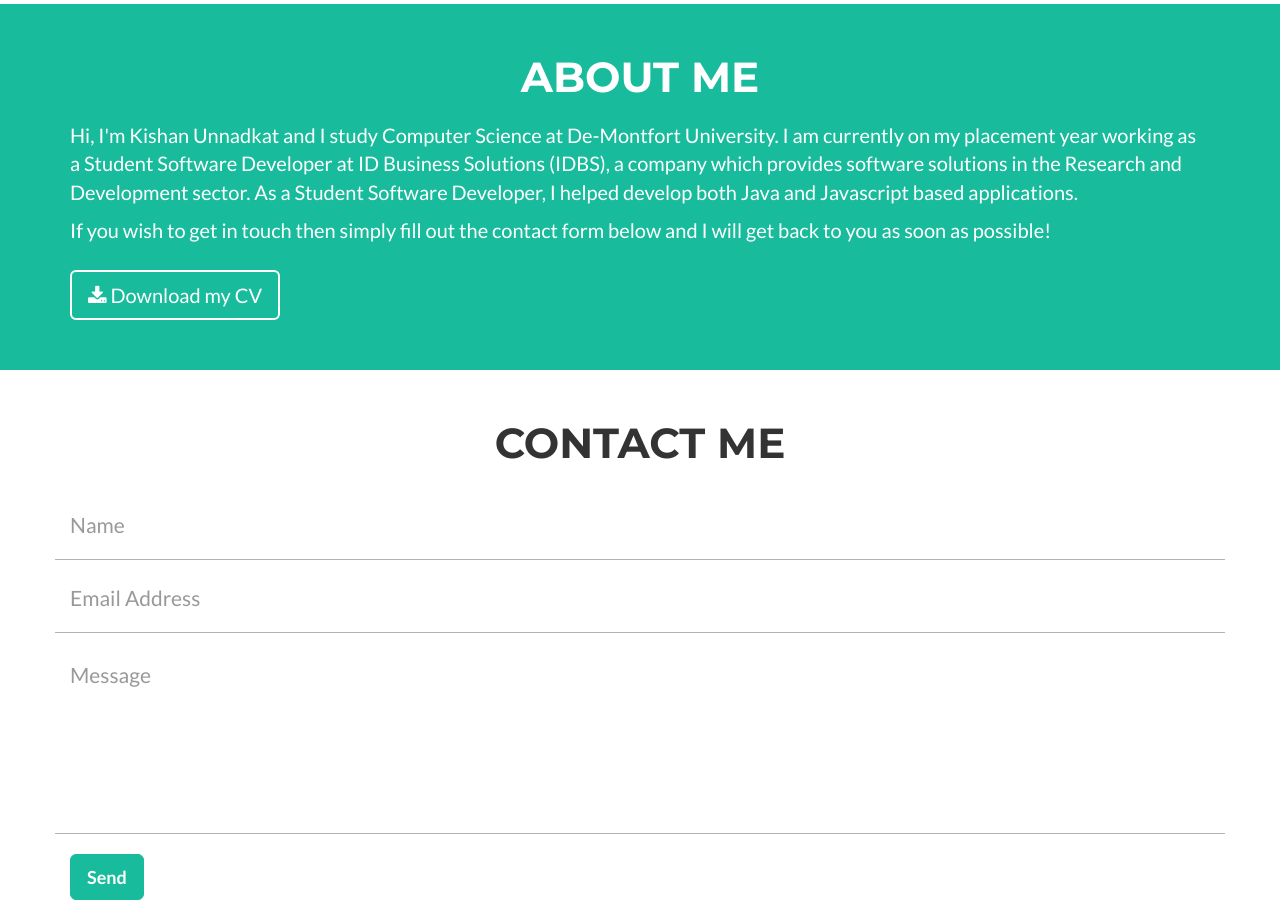
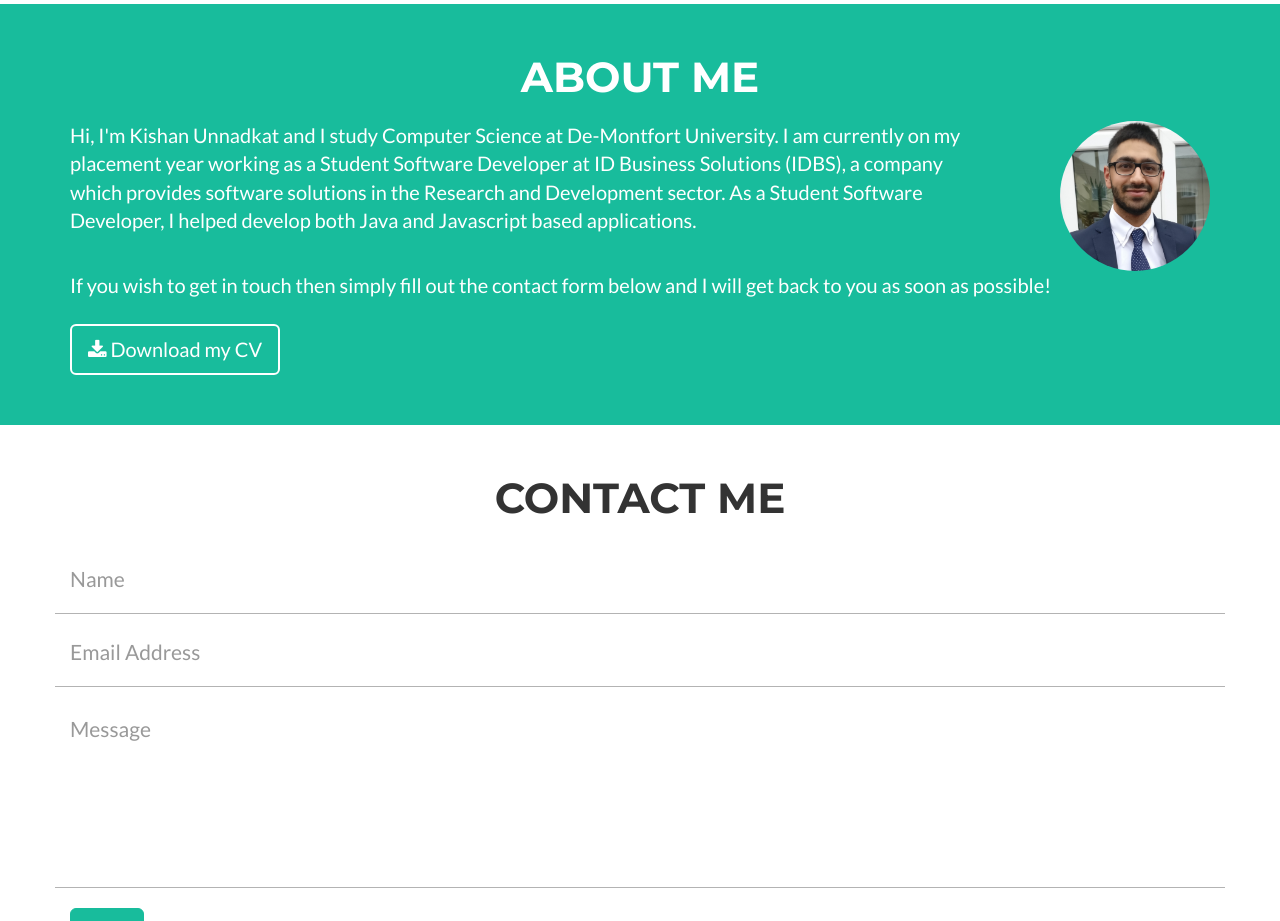
Before and after one commit to KishanUnnadkat/KishanUnnadkatPortfolio, a website: page public/index.html in a window 1280 px wide. Shown: the part 940-1861 px from the top of the page. Drawn offline with nearby package versions, Linux system fonts and the light colour scheme.

Commit message:
Added profile picture to About Me section

```diff
--- a/public/index.html
+++ b/public/index.html
@@ -61,7 +61,6 @@
         <div class="container" id="maincontent" tabindex="-1" style="max-width:100%;height:auto;display:block;">
             <div class="row">
                 <div class="col-lg-12">
-                    <!-- <img class="img-responsive" src="img/profile.png" alt=""> -->
                     <div class="intro-text">
                         <h1 class="name">Kishan Unnadkat</h1>
                         <span class="skills">Software Developer - Web Developer & Designer</span>
@@ -113,14 +112,15 @@
                 </div>
             </div>
             <div class="row">
-                <div class="col-lg-4 col-lg-offset-2">
-                    <p>
+                <div class="col-lg-4 col-lg-offset-2" style="float:left;">
+                    <p style="float:left;width:80%;">
                         Hi, I'm Kishan Unnadkat and I study Computer Science at De-Montfort University.
                         I am currently on my placement year working as a Student Software Developer at
                         ID Business Solutions (IDBS), a company which provides software solutions in the
                         Research and Development sector. As a Student Software Developer, I helped develop
                         both Java and Javascript based applications.
                     </p>
+                    <img src="img/profilePicture.jpg" class="profilePicture" style="width:150px;height:150px;float:right;border-radius:150px;">
                 </div>
                 <div class="col-lg-4">
                     <p>
```
Also changed, not shown: public/img/profilePicture.jpg (added).
